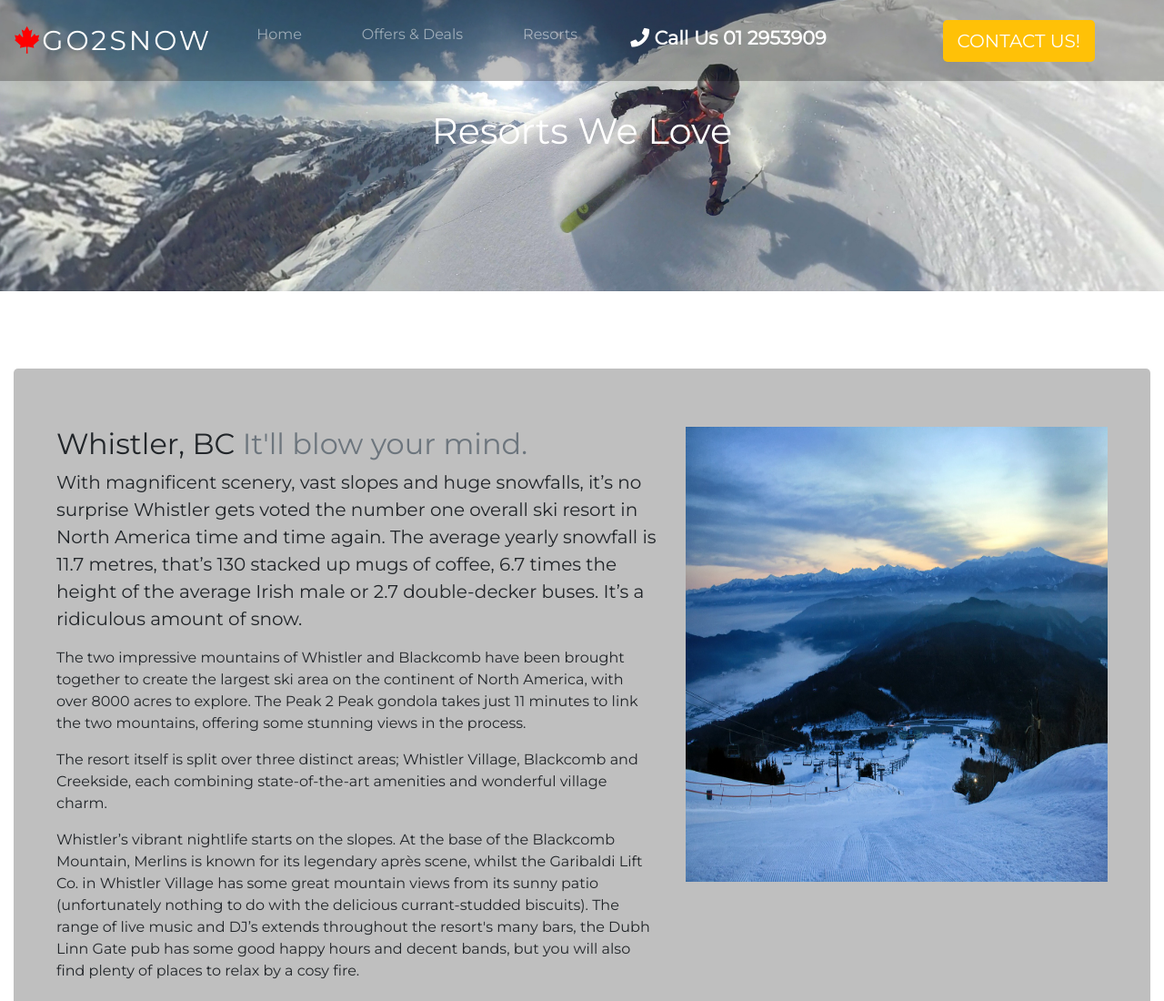
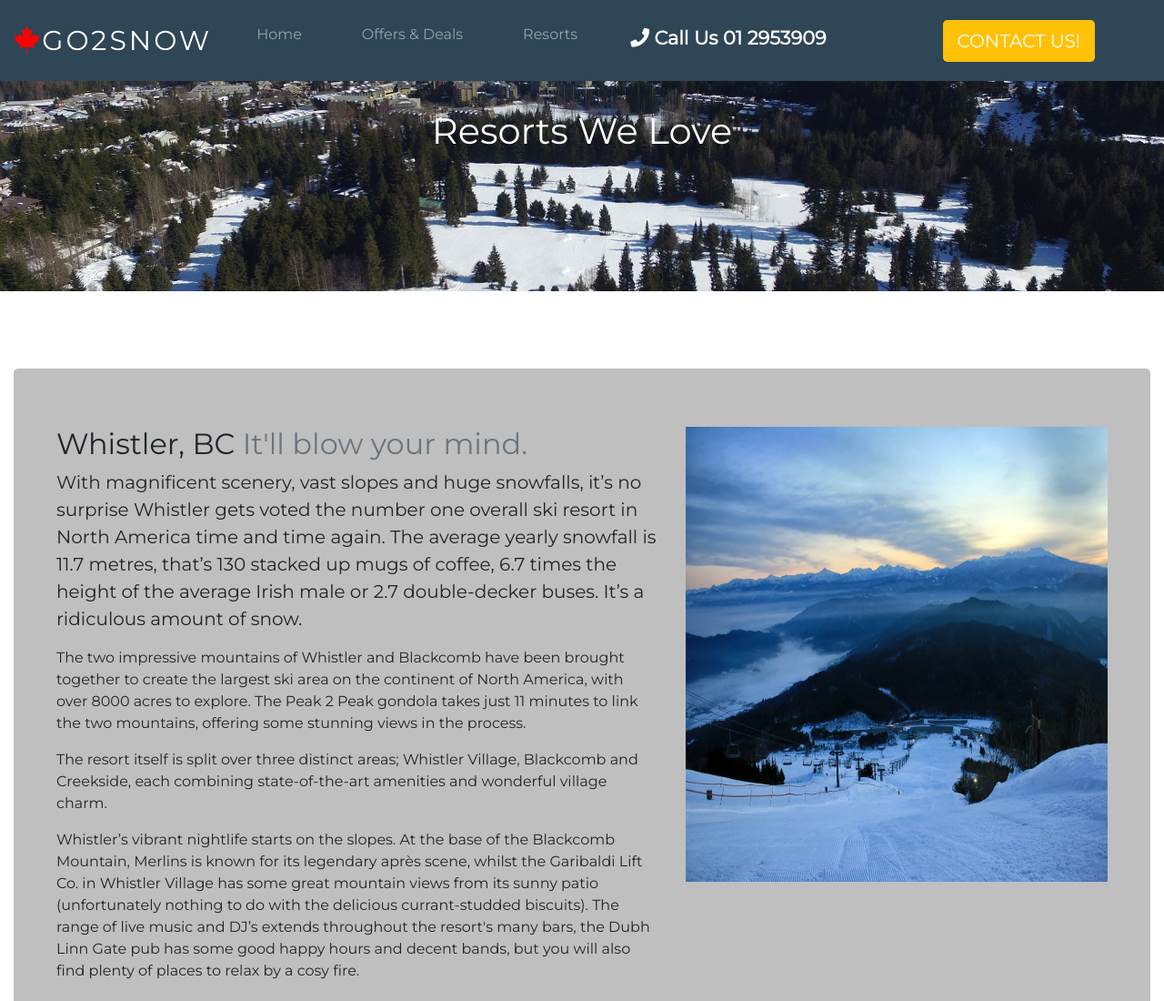
Before and after one commit to Code-Institute-Submissions/ms1-go2snow, a plain HTML site: page resorts.html in a window 1280 px wide. Shown: the top 1100 px of the page at 91% size. Drawn offline with nearby package versions, Linux system fonts and the light colour scheme.

Commit message:
changed colour of the navbar, took off opacity

```diff
--- a/assets/css/style.css
+++ b/assets/css/style.css
@@ -13,6 +13,10 @@ body {
 }
 
 /*Navbar styling*/
+
+#nav-header {
+    background-color: #2f4656;
+}
 
 .navbar .navbar-toggler {
     border: 0;
@@ -35,9 +39,10 @@ body {
   margin-bottom: 10px;
 }
 
+/*
 .transparent {
   background: rgba(0, 0, 0, 0.25);
-}
+}*/
 
 .mybtn {
   color: #ffffff;
@@ -233,7 +238,7 @@ body {
 /* Resorts Section */
 
 .resorts {
-    background-image: url("../images/resorts.jpg");
+    background-image: url("../images/whistler1.jpg");
     background-size: cover;
     -webkit-background-size: cover;
     -moz-background-size: cover;
--- a/resorts.html
+++ b/resorts.html
@@ -39,7 +39,7 @@
     <title>go2snow | your ski holiday specialists</title>
   </head>
   <!--Navbar-->
-  <nav class="navbar fixed-top navbar-expand-lg navbar-dark transparent">
+  <nav id="nav-header" class="navbar fixed-top navbar-expand-lg navbar-dark transparent">
     <a class="navbar-brand" href="index.html"
       ><i class="fab fa-canadian-maple-leaf" style="color:red"></i>GO2SNOW</a
     >
```
Also changed, not shown: index.html (+1 -1 lines), offers.html (+1 -1 lines).
